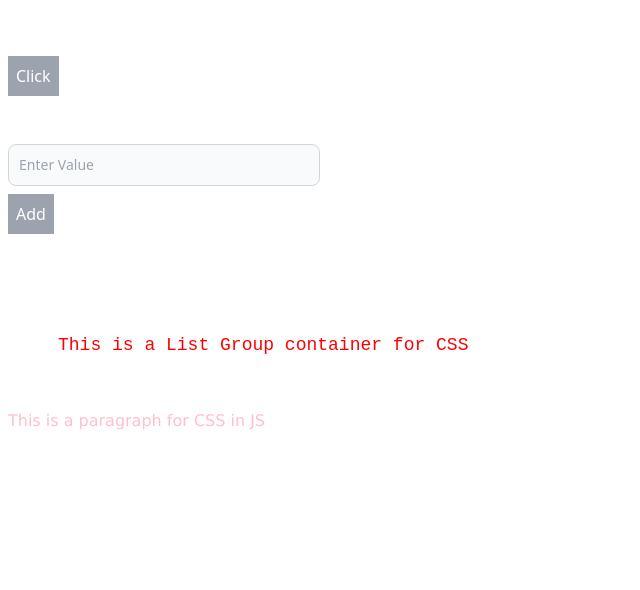
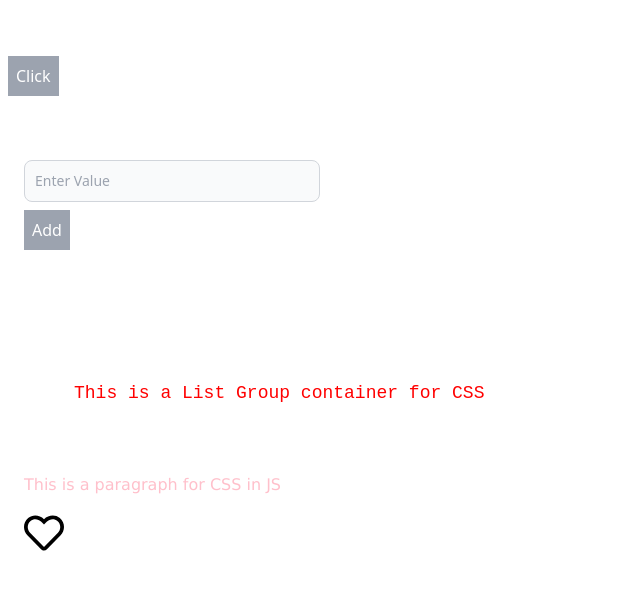
Before and after one commit to Zain541/react-app, a React (Vite) app: page / in a window 1280 px wide. Shown: the top 590 px of the page, without its empty margins (0-640 px from the left). Built offline with nearby package versions, Linux system fonts and the light colour scheme.

Commit message:
added liked button

```diff
--- a/package.json
+++ b/package.json
@@ -12,6 +12,7 @@
   "dependencies": {
     "react": "^18.3.1",
     "react-dom": "^18.3.1",
+    "react-icons": "^5.3.0",
     "styled-components": "^6.1.13"
   },
   "devDependencies": {
--- a/src/App.tsx
+++ b/src/App.tsx
@@ -2,6 +2,7 @@ import { useState } from "react";
 import Button from "./components/Button";
 import Users from "./components/users/Users";
 import ListGroup from "./components/ListGroup";
+import Icons from "./components/Icons";
 
   function App(){
     const [showContainer, setShowContainer] = useState(false);
@@ -12,10 +13,12 @@ import ListGroup from "./components/ListGroup";
               {showContainer && <div className="p-4 bg-green-200 text-green-800 border">Success!</div>}
               <div><span><Button onClick={() => setShowContainer(!showContainer)} buttonText="Click"></Button></span></div>
           </div>
-          <div className="mt-8 p-2">
+          <div className="mt-8 p-6 flex flex-col gap-4">
             <Users></Users>
 
             <ListGroup></ListGroup>
+
+            <Icons></Icons>
           </div>
         </div>
       </div>
--- /dev/null
+++ b/src/components/Icons/Icons.tsx
@@ -0,0 +1,24 @@
+import React, { useState } from 'react'
+import { FaRegHeart } from "react-icons/fa";
+import { FaHeart } from "react-icons/fa";
+
+// https://react-icons.github.io/react-icons/
+
+export const Icons = () => {
+
+	const [status, setStatus] = useState(false);
+
+	const handleClick = () => {
+		setStatus(!status);
+	}
+
+	if(status === true)
+		return (
+					<FaHeart size="40" className='cursor-pointer text-red-500' onClick={handleClick} />
+		);
+
+	return (
+		<FaRegHeart size="40" className='cursor-pointer' onClick={handleClick}/>
+	);
+
+}
--- /dev/null
+++ b/src/components/Icons/index.ts
@@ -0,0 +1,3 @@
+import {Icons} from './Icons';
+
+export default Icons;
```
Also changed, not shown: 1 other file (tests, documents, lock files or other folders).
